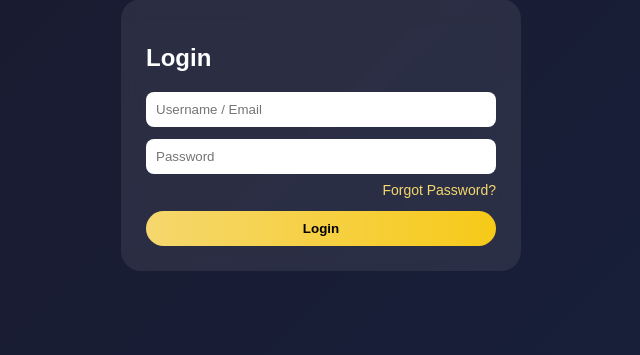
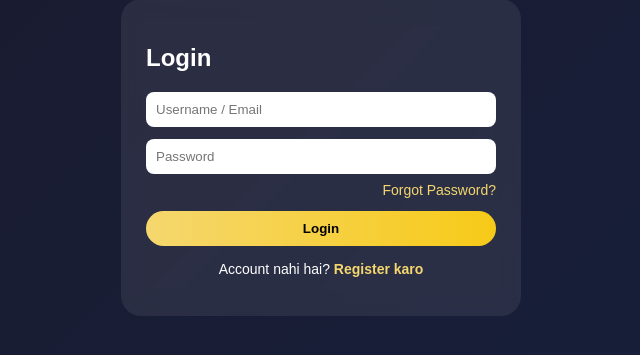
Before and after one commit to Kabirsingh-cse/CampusLux, a Flask app: page /login in a window 1280 px wide. Shown: the part 79-434 px from the top of the page, without its empty margins (319-959 px from the left). Run offline with Flask 3, Linux system fonts and the light colour scheme.

Commit message:
add register link and fix forgot route

```diff
--- a/templates/login.html
+++ b/templates/login.html
@@ -6,9 +6,12 @@
 <input name="username" placeholder="Username / Email" required>
 <input name="password" type="password" placeholder="Password" required>
 <div style="text-align:right; margin-top:-5px;">
-<a href="/forgot-password" style="color:#f5d76e; font-size:14px; text-decoration:none;">Forgot Password?</a>
+<a href="/forgot_password" style="color:#f5d76e; font-size:14px; text-decoration:none;">Forgot Password?</a>
 </div>
 <button class="gold-btn" type="submit">Login</button>
 </form>
+<div style="text-align:center; margin-top:15px; font-size:14px;">
+<p>Account nahi hai? <a href="/register" style="color:#f5d76e; text-decoration:none; font-weight:bold;">Register karo</a></p>
+</div>
 </div>
 {% endblock %}
```
